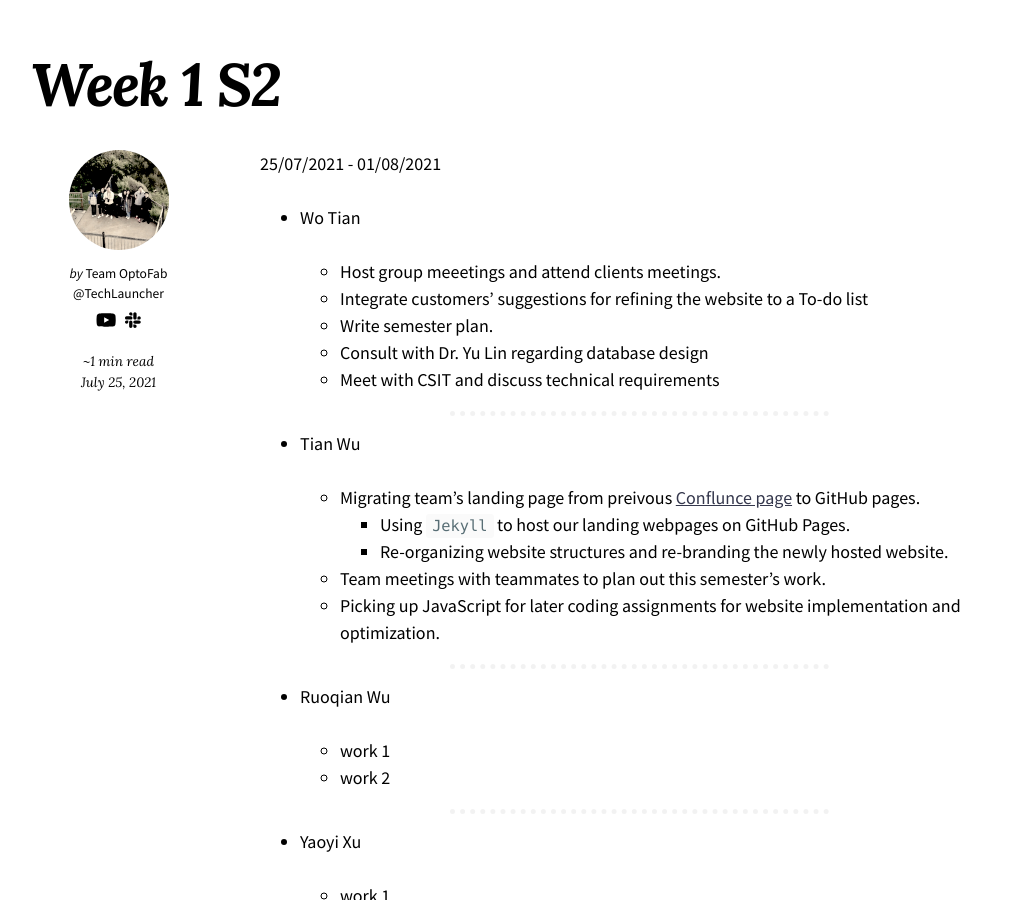
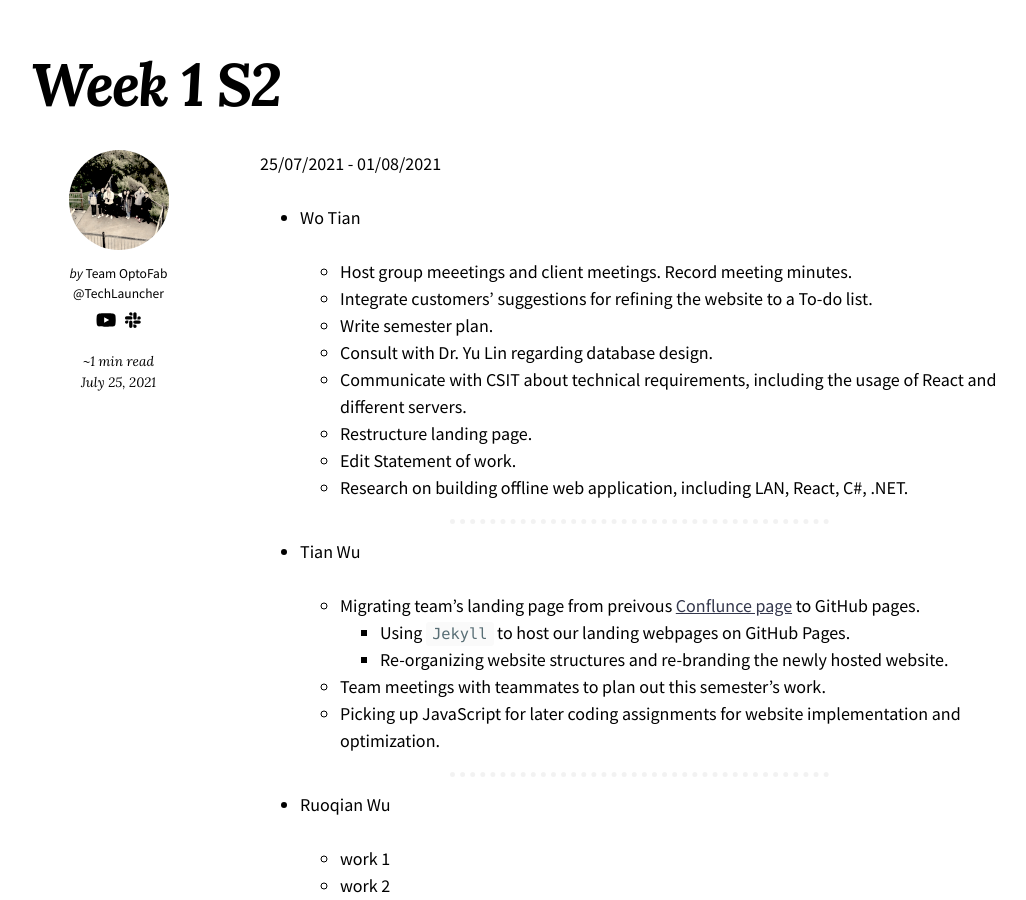
Before and after one commit to optofab/optofab.github.io, a Jekyll site: the page built from _workrecords/2021-07-25-Week-1-S2.md, in a window 1280 px wide and 900 px high, scrolled down 318 px. Shown: the whole window, without its empty margins (115-1141 px from the left). Built offline with Jekyll 4.4.1, drawn with Linux system fonts in a browser that asks for light colours; nearby versions of some CDN libraries; emoji names are drawn with the system emoji font.

Commit message:
Update 2021-07-25-Week-1-S2.md

```diff
--- a/_workrecords/2021-07-25-Week-1-S2.md
+++ b/_workrecords/2021-07-25-Week-1-S2.md
@@ -6,11 +6,14 @@ layout: post
 
 - Wo Tian
 
-  - Host group meeetings and attend clients meetings.
-  - Integrate customers' suggestions for refining the website to a To-do list
+  - Host group meeetings and client meetings. Record meeting minutes.
+  - Integrate customers' suggestions for refining the website to a To-do list.
   - Write semester plan.
-  - Consult with Dr. Yu Lin regarding database design
-  - Meet with CSIT and discuss technical requirements
+  - Consult with Dr. Yu Lin regarding database design.
+  - Communicate with CSIT about technical requirements, including the usage of React and different servers.
+  - Restructure landing page.
+  - Edit Statement of work.
+  - Research on building offline web application, including LAN, React, C#, .NET.
 
 <hr class="hr-dotted">
 
```
